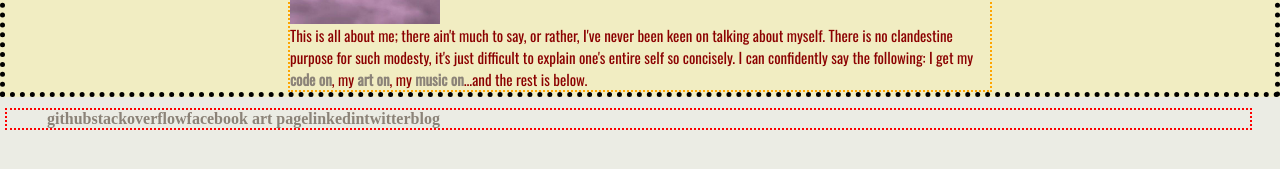
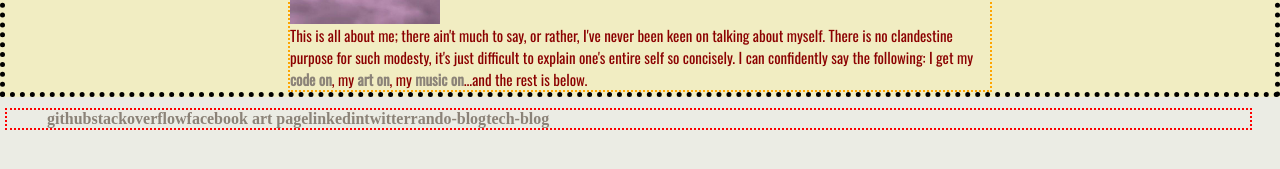
Before and after one commit to billbunkum/billbunkum.github.io, a Jekyll site: the page built from index.html, in a window 1280 px wide. Shown: the part 343-512 px from the top of the page. Built offline with Jekyll 4.4.1, drawn with Linux system fonts in a browser that asks for light colours.

Commit message:
add tech-blog link to footer, change blog > rando-blog

```diff
--- a/_config.yml
+++ b/_config.yml
@@ -4,7 +4,8 @@ stack-over-flow: http://stackoverflow.com/users/6580955/billbunkum
 fb: https://www.facebook.com/williamrichardhurst
 linkedin: http://www.linkedin.com/in/billbunkum
 twitter: https://twitter.com/billbunkum
-blog: http://billbunkum.blogspot.com
+rando-blog: http://billbunkum.blogspot.com
 
 home-page: /index.html
 about-page: /about.html
+tech-blog: /blog.html
--- a/_includes/footer.html
+++ b/_includes/footer.html
@@ -11,7 +11,9 @@
         </li>
       <li><a href={{site.twitter}}>twitter</a>
         </li>
-      <li><a href={{site.blog}}>blog</a>
+      <li><a href={{site.rando-blog}}>rando-blog</a>
+        </li>
+      <li><a href={{site.tech-blog}}>tech-blog</a>
         </li>
     </ul>
 
```
Also changed, not shown: _posts/2016-08-24-weekONE.html (added, +10 -0 lines).
